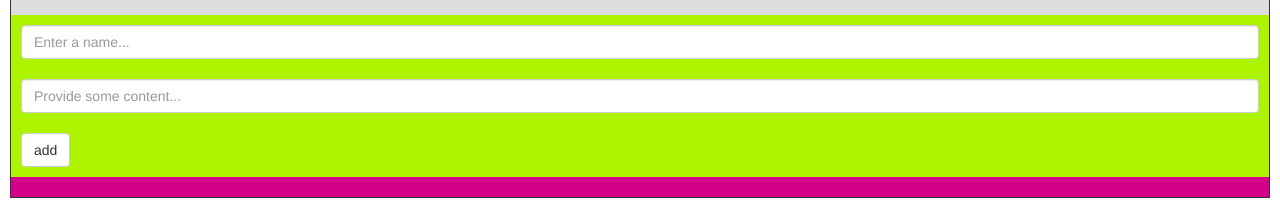
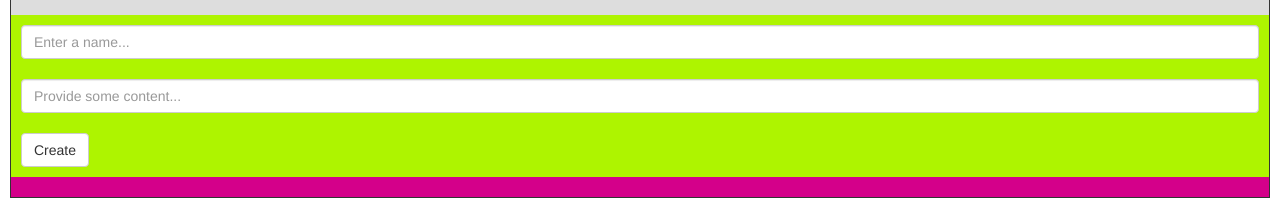
Before and after one commit to thoduerr/sandbox-nodejs, a website: page views/index.html in a window 1280 px wide. Shown: the part 168-375 px from the top of the page. Drawn offline with nearby package versions, Linux system fonts and the light colour scheme; files that its build step writes are made by us from their sources; no server answers.

Commit message:
rename submit button

```diff
--- a/views/index.html
+++ b/views/index.html
@@ -20,7 +20,7 @@
             <form>
                 <input class="form-control" type="text" name="name" placeholder="Enter a name..." required><br />
                 <input class="form-control" type="text" name="content" placeholder="Provide some content..."><br />
-                <input class="btn btn-default" type="submit" value="add" id='button-add-file'>
+                <input class="btn btn-default" type="submit" value="Create" id='button-add-file'>
             </form>
         </article>
         <footer><span>&nbsp;</span></footer>
```
